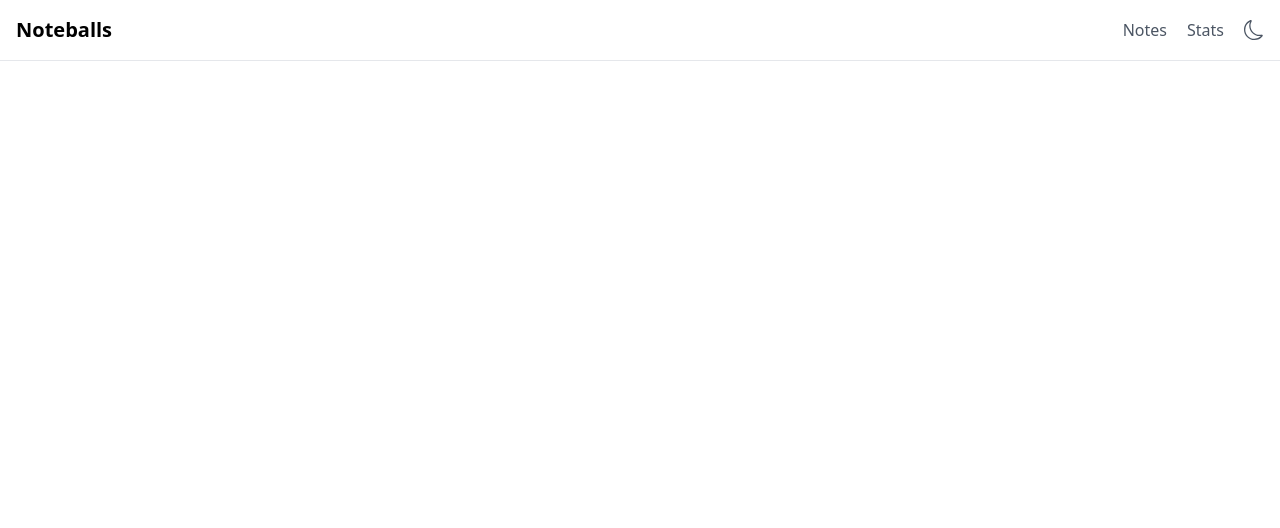
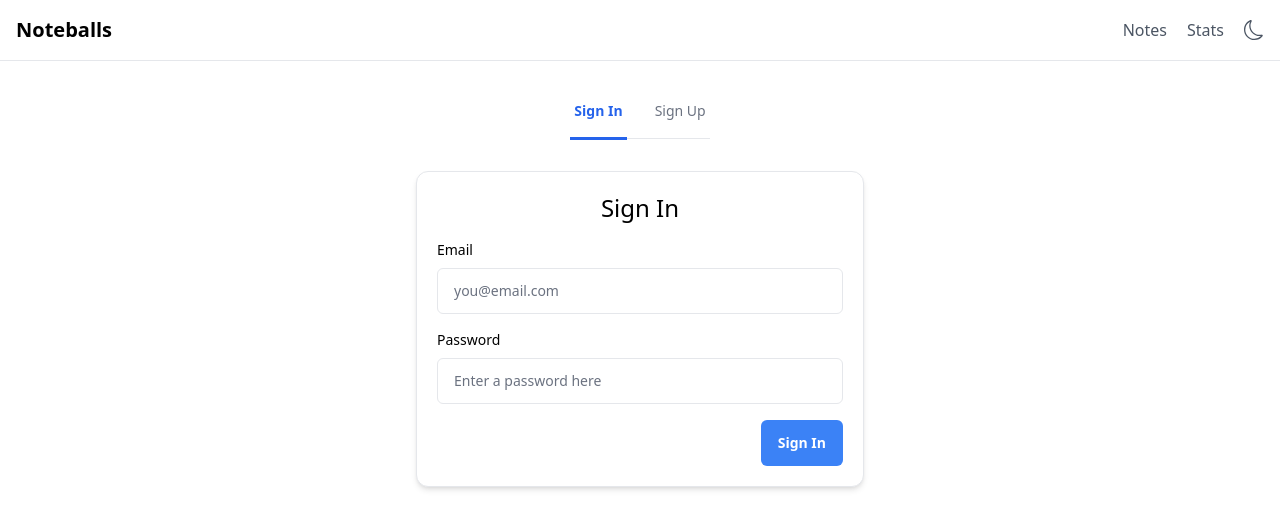
Before and after one commit to N1Coder/noteballs-app, a Vue app: page /#/auth in a window 1280 px wide. Shown: the top 528 px of the page. Built offline with nearby package versions, Linux system fonts and the light colour scheme; no server answers; the database is empty.

Commit message:
- add auth page - add sign in and sign up form - add user authentication - add new composable

```diff
--- a/src/App.vue
+++ b/src/App.vue
@@ -1,12 +1,13 @@
 <script setup>
 import Header from "@components/Header.vue"
-import { useStoreNotes } from "@stores/storeNotes.js"
 import { onMounted } from "vue"
+import { useStoreUser } from "@stores/storeUser.js"
 
-const storeNotes = useStoreNotes()
+// store
+const storeUser = useStoreUser()
 
 onMounted(() => {
-  storeNotes.getNotes()
+  storeUser.init()
 })
 </script>
 
--- a/src/config/firebase.js
+++ b/src/config/firebase.js
@@ -2,6 +2,8 @@
 import { initializeApp } from "firebase/app"
 import { getAnalytics } from "firebase/analytics"
 import { getFirestore } from "firebase/firestore"
+import { getAuth } from "firebase/auth"
+
 // TODO: Add SDKs for Firebase products that you want to use
 // https://firebase.google.com/docs/web/setup#available-libraries
 
@@ -21,5 +23,8 @@ const firebaseConfig = {
 const app = initializeApp(firebaseConfig)
 const analytics = getAnalytics(app)
 
+// Initialize Firebase Authentication and get a reference to the service
+export const auth = getAuth(app)
+
 // Initialize Cloud Firestore and get a reference to the service
 export const db = getFirestore(app)
--- a/src/main.js
+++ b/src/main.js
@@ -1,5 +1,5 @@
 // Vue and Vue Router
-import { createApp } from "vue"
+import { createApp, markRaw } from "vue"
 import App from "@/App.vue"
 import router from "@/router"
 const app = createApp(App)
@@ -7,6 +7,9 @@ const app = createApp(App)
 // Pinia
 import { createPinia } from "pinia"
 const pinia = createPinia()
+pinia.use(({ store }) => {
+  store.router = markRaw(router)
+})
 
 // Tailwind and Preline UI style
 import "@/style.css"
--- a/src/router/index.js
+++ b/src/router/index.js
@@ -2,6 +2,7 @@ import { createRouter, createWebHashHistory } from "vue-router"
 import NotesView from "@views/NotesView.vue"
 import StatsView from "@views/StatsView.vue"
 import EditNoteView from "@views/EditNoteView.vue"
+import AuthView from "@views/AuthView.vue"
 
 const routes = [
   {
@@ -19,6 +20,11 @@ const routes = [
     name: "editNote",
     component: EditNoteView,
   },
+  {
+    path: "/auth",
+    name: "editNote",
+    component: AuthView,
+  },
 ]
 
 const router = createRouter({
--- /dev/null
+++ b/src/stores/storeUser.js
@@ -0,0 +1,64 @@
+import { defineStore, acceptHMRUpdate } from "pinia"
+import { auth } from "@config/firebase.js"
+import {
+  createUserWithEmailAndPassword,
+  signInWithEmailAndPassword,
+  signOut,
+  onAuthStateChanged,
+} from "firebase/auth"
+
+export const useStoreUser = defineStore("storeUser", {
+  state: () => ({
+    user: {},
+  }),
+  actions: {
+    init() {
+      onAuthStateChanged(auth, (user) => {
+        if (user) {
+          const uid = user.uid
+          const email = user.email
+
+          this.user.uid = uid
+          this.user.email = email
+          this.router.push("/")
+        } else {
+          this.user = {}
+          this.router.push("/auth")
+        }
+      })
+    },
+    registerUser({ email, password }) {
+      createUserWithEmailAndPassword(auth, email, password)
+        .then((userCredential) => {
+          // Signed in
+          const user = userCredential.user
+        })
+        .catch(({ code, message }) => {
+          alert(`Something went wrong (${code}): ${message}`)
+        })
+    },
+    loginUser({ email, password }) {
+      signInWithEmailAndPassword(auth, email, password)
+        .then((userCredential) => {
+          // Signed in
+          const user = userCredential.user
+        })
+        .catch(({ code, message }) => {
+          alert(`Something went wrong (${code}): ${message}`)
+        })
+    },
+    signOutUser() {
+      signOut(auth)
+        .then(() => {
+          alert("You have been signed out!")
+        })
+        .catch(() => {
+          alert("Something went wrong when trying to sign out")
+        })
+    },
+  },
+})
+
+if (import.meta.hot) {
+  import.meta.hot.accept(acceptHMRUpdate(useStoreUser, import.meta.hot))
+}
--- a/src/style.css
+++ b/src/style.css
@@ -33,3 +33,7 @@ body {
 .textarea {
   @apply py-3 px-4 block w-full border-gray-200 rounded-md text-sm focus:border-blue-500 focus:ring-blue-500 dark:bg-slate-900 dark:border-gray-700 dark:text-gray-400;
 }
+
+.form__card {
+  @apply flex flex-col gap-4 bg-white border shadow-md rounded-xl p-4 md:p-5 dark:bg-gray-800 dark:border-gray-700 dark:shadow-slate-700/[.7] dark:text-gray-400 max-w-md mx-auto mt-8;
+}
--- /dev/null
+++ b/src/use/useClickEvent.js
@@ -0,0 +1,9 @@
+const clickEvent = new MouseEvent("click", {
+  view: window,
+  bubbles: true,
+  cancelable: false,
+})
+
+export const useClickEvent = (el) => {
+  el.dispatchEvent(clickEvent)
+}
--- /dev/null
+++ b/src/views/AuthView.vue
@@ -0,0 +1,162 @@
+<script setup>
+import { reactive } from "vue"
+import { useStoreUser } from "@stores/storeUser.js"
+
+// store
+const storeUser = useStoreUser()
+
+// data credentials
+const dataCredentials = reactive({
+  email: "",
+  password: "",
+})
+
+const onSubmit = (e) => {
+  const submitterId = e.submitter.id
+
+  if (!dataCredentials.email || !dataCredentials.password) {
+    alert("Please enter an email and password!")
+
+    return
+  }
+
+  switch (submitterId) {
+    case "signin":
+      storeUser.loginUser(dataCredentials)
+      dataCredentials.email = dataCredentials.password = ""
+      break
+
+    case "signup":
+      storeUser.registerUser(dataCredentials)
+      dataCredentials.email = dataCredentials.password = ""
+      break
+
+    default:
+      alert("Unknown status, Please try again!")
+      break
+  }
+}
+</script>
+
+<template>
+  <section class="col-span-2">
+    <div class="border-b border-gray-200 dark:border-gray-700 w-fit mx-auto">
+      <nav
+        class="-mb-0.5 flex justify-center space-x-6"
+        aria-label="Tabs"
+        role="tablist"
+      >
+        <button
+          type="button"
+          class="hs-tab-active:font-semibold hs-tab-active:border-blue-600 hs-tab-active:text-blue-600 py-4 px-1 inline-flex items-center gap-2 border-b-[3px] border-transparent text-sm whitespace-nowrap text-gray-500 hover:text-blue-600 active"
+          id="horizontal-alignment-item-1"
+          data-hs-tab="#horizontal-alignment-1"
+          aria-controls="horizontal-alignment-1"
+          role="tab"
+        >
+          Sign In
+        </button>
+        <button
+          type="button"
+          class="hs-tab-active:font-semibold hs-tab-active:border-blue-600 hs-tab-active:text-blue-600 py-4 px-1 inline-flex items-center gap-2 border-b-[3px] border-transparent text-sm whitespace-nowrap text-gray-500 hover:text-blue-600"
+          id="horizontal-alignment-item-2"
+          data-hs-tab="#horizontal-alignment-2"
+          aria-controls="horizontal-alignment-2"
+          role="tab"
+        >
+          Sign Up
+        </button>
+      </nav>
+    </div>
+
+    <div class="mt-3">
+      <div
+        id="horizontal-alignment-1"
+        role="tabpanel"
+        aria-labelledby="horizontal-alignment-item-1"
+      >
+        <form @submit.prevent="onSubmit" class="form__card">
+          <h2 class="text-center text-2xl dark:text-white">Sign In</h2>
+
+          <div class="field">
+            <label
+              for="email"
+              class="block text-sm font-medium mb-2 dark:text-white"
+              >Email</label
+            >
+
+            <input
+              type="email"
+              id="email"
+              class="py-3 px-4 block w-full border-gray-200 rounded-md text-sm focus:border-blue-500 focus:ring-blue-500 dark:bg-slate-900 dark:border-gray-700 dark:text-gray-400"
+              placeholder="you@email.com"
+              v-model="dataCredentials.email"
+            />
+          </div>
+
+          <div class="field">
+            <label
+              for="password"
+              class="block text-sm font-medium mb-2 dark:text-white"
+              >Password</label
+            >
+
+            <input
+              type="password"
+              id="password"
+              class="py-3 px-4 block w-full border-gray-200 rounded-md text-sm focus:border-blue-500 focus:ring-blue-500 dark:bg-slate-900 dark:border-gray-700 dark:text-gray-400"
+              placeholder="Enter a password here"
+              v-model="dataCredentials.password"
+            />
+          </div>
+
+          <button id="signin" class="btn__primary">Sign In</button>
+        </form>
+      </div>
+      <div
+        id="horizontal-alignment-2"
+        class="hidden"
+        role="tabpanel"
+        aria-labelledby="horizontal-alignment-item-2"
+      >
+        <form @submit.prevent="onSubmit" class="form__card">
+          <h2 class="text-center text-2xl dark:text-white">Sign Up</h2>
+
+          <div class="field">
+            <label
+              for="email"
+              class="block text-sm font-medium mb-2 dark:text-white"
+              >Email</label
+            >
+
+            <input
+              type="email"
+              id="email"
+              class="py-3 px-4 block w-full border-gray-200 rounded-md text-sm focus:border-blue-500 focus:ring-blue-500 dark:bg-slate-900 dark:border-gray-700 dark:text-gray-400"
+              placeholder="you@email.com"
+              v-model="dataCredentials.email"
+            />
+          </div>
+
+          <div class="field">
+            <label
+              for="password"
+              class="block text-sm font-medium mb-2 dark:text-white"
+              >Password</label
+            >
+
+            <input
+              type="password"
+              id="password"
+              class="py-3 px-4 block w-full border-gray-200 rounded-md text-sm focus:border-blue-500 focus:ring-blue-500 dark:bg-slate-900 dark:border-gray-700 dark:text-gray-400"
+              placeholder="Enter a password here"
+              v-model="dataCredentials.password"
+            />
+          </div>
+
+          <button id="signup" class="btn__primary">Sign Up</button>
+        </form>
+      </div>
+    </div>
+  </section>
+</template>
--- a/src/views/NotesView.vue
+++ b/src/views/NotesView.vue
@@ -1,7 +1,7 @@
 <script setup>
 import Note from "@components/Note.vue"
 import InputNote from "@components/InputNote.vue"
-import { ref } from "vue"
+import { onMounted, ref } from "vue"
 import { useStoreNotes } from "@stores/storeNotes.js"
 import { useWatchCharacters } from "@use/useWatchCharacters.js"
 import { MAX_CHARS_NOTE } from "@config/config.js"
@@ -9,6 +9,11 @@ import NoteLoading from "@components/NoteLoading.vue"
 
 const newNoteInput = ref(""),
   inputNoteRef = ref(null)
+
+// Lifecycle
+onMounted(() => {
+  storeNotes.getNotes()
+})
 
 // Store
 const storeNotes = useStoreNotes()
```
Also changed, not shown: src/components/Header.vue (+29 -0 lines).
